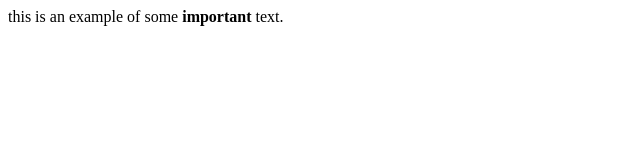
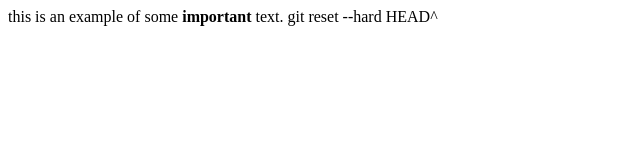
Before and after one commit to winston2021/winston2021.github.io, a plain HTML site: page index.html in a window 1280 px wide. Shown: the whole page, without its empty margins (0-640 px from the left). Drawn offline with Linux system fonts and the light colour scheme.

Commit message:
Revert "First Comment"
This reverts commit 478d6cd4883092ca249e8873084bfac80b2ce26d.

```diff
--- a/index.html
+++ b/index.html
@@ -9,5 +9,7 @@
 <body>
   this is an example of some <strong>important</strong> text.
 </body>
+<!-- Here is some text -->
+git reset --hard HEAD^
 
 </html>
```
